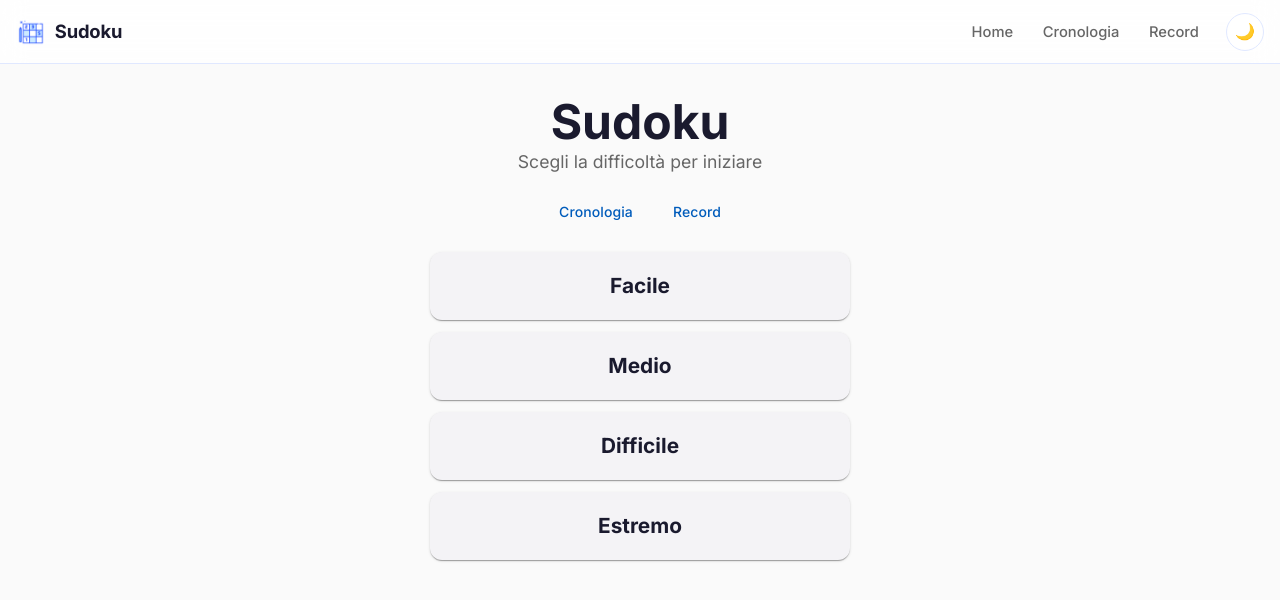
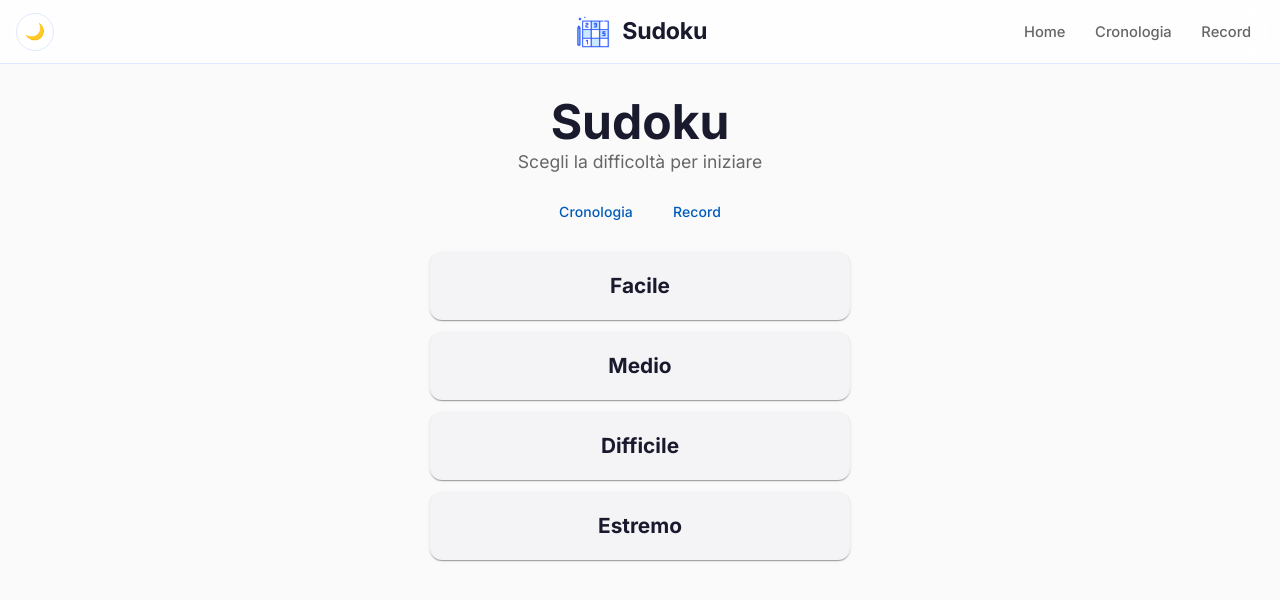
Before and after one commit to MarcoSabatini98/sudokuFE, an Angular app: page /sudoku in a window 1280 px wide. Shown: the top 600 px of the page. Built offline with nearby package versions, Linux system fonts and the light colour scheme.

Commit message:
style: center the navbar brand, theme toggle on the left, larger brand

```diff
--- a/src/app/app.css
+++ b/src/app/app.css
@@ -2,7 +2,11 @@
   position: sticky;
   top: 0;
   z-index: 100;
-  gap: 0.4rem;
+  /* 3 colonne uguali ai lati → toggle a sinistra, brand al centro, link a destra */
+  display: grid !important;
+  grid-template-columns: 1fr auto 1fr;
+  align-items: center;
+  gap: 0.5rem;
   /* frosted glass: sfondo translucido + blur, bordo sottile */
   background: color-mix(in srgb, var(--clr-navbar-bg) 82%, transparent) !important;
   -webkit-backdrop-filter: blur(12px);
@@ -13,10 +17,11 @@
 }
 
 .brand {
+  justify-self: center;
   display: flex;
   align-items: center;
-  gap: 0.55rem;
-  font-size: 1.15rem;
+  gap: 0.6rem;
+  font-size: 1.45rem;
   font-weight: 700;
   letter-spacing: -0.01em;
   color: var(--clr-text-primary);
@@ -24,8 +29,8 @@
 }
 
 .brand-logo {
-  width: 30px;
-  height: 30px;
+  width: 40px;
+  height: 40px;
   object-fit: contain;
 }
 
@@ -33,17 +38,13 @@
   line-height: 1;
 }
 
-.spacer {
-  flex: 1;
-}
-
 /* ── Link di navigazione (pill su hover/attivo) ─────────── */
 
 .nav-links {
+  justify-self: end;
   display: flex;
   align-items: center;
   gap: 0.25rem;
-  margin-right: 0.5rem;
 }
 
 .nav-link {
@@ -75,6 +76,7 @@
 /* ── Toggle tema (icon button tondo) ────────────────────── */
 
 .theme-btn {
+  justify-self: start;
   display: inline-grid;
   place-items: center;
   width: 38px;
--- a/src/app/app.html
+++ b/src/app/app.html
@@ -1,10 +1,17 @@
 <mat-toolbar class="app-toolbar">
+  <button
+    type="button"
+    class="theme-btn"
+    (click)="themeService.toggle()"
+    [title]="themeService.darkMode() ? 'Passa al tema chiaro' : 'Passa al tema scuro'"
+  >
+    {{ themeService.darkMode() ? '☀️' : '🌙' }}
+  </button>
+
   <a routerLink="/" class="brand">
     <img src="sudoku-icon.png" alt="" class="brand-logo" />
     <span class="brand-text">Sudoku</span>
   </a>
-
-  <span class="spacer"></span>
 
   <nav class="nav-links">
     <a
@@ -17,15 +24,6 @@
     <a class="nav-link" routerLink="/history" routerLinkActive="active-link">Cronologia</a>
     <a class="nav-link" routerLink="/records" routerLinkActive="active-link">Record</a>
   </nav>
-
-  <button
-    type="button"
-    class="theme-btn"
-    (click)="themeService.toggle()"
-    [title]="themeService.darkMode() ? 'Passa al tema chiaro' : 'Passa al tema scuro'"
-  >
-    {{ themeService.darkMode() ? '☀️' : '🌙' }}
-  </button>
 </mat-toolbar>
 
 <main class="app-content">
```
